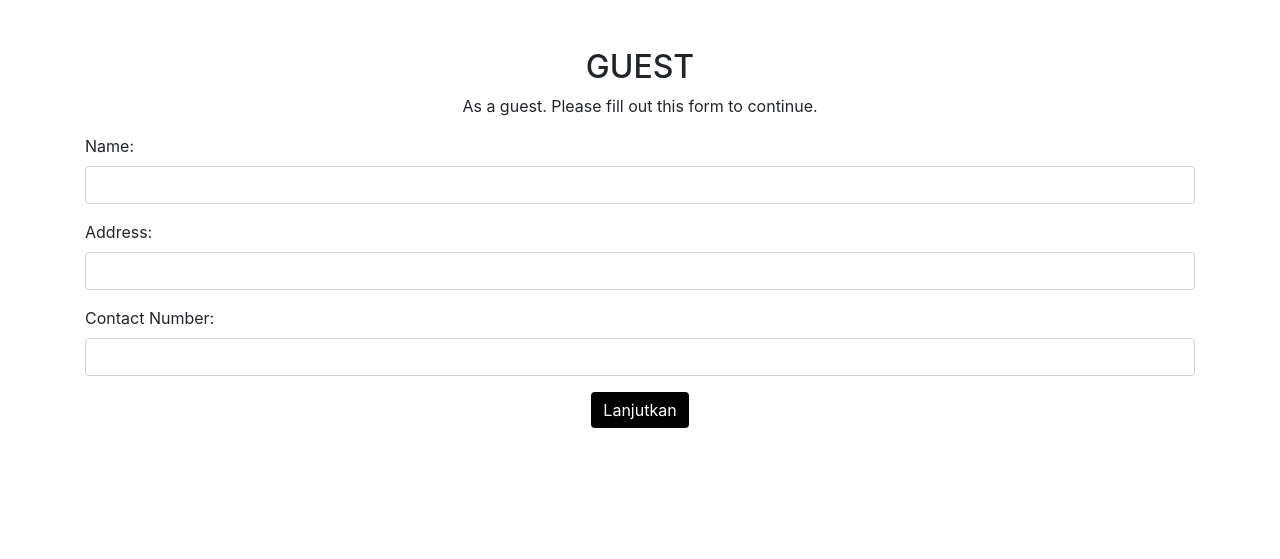
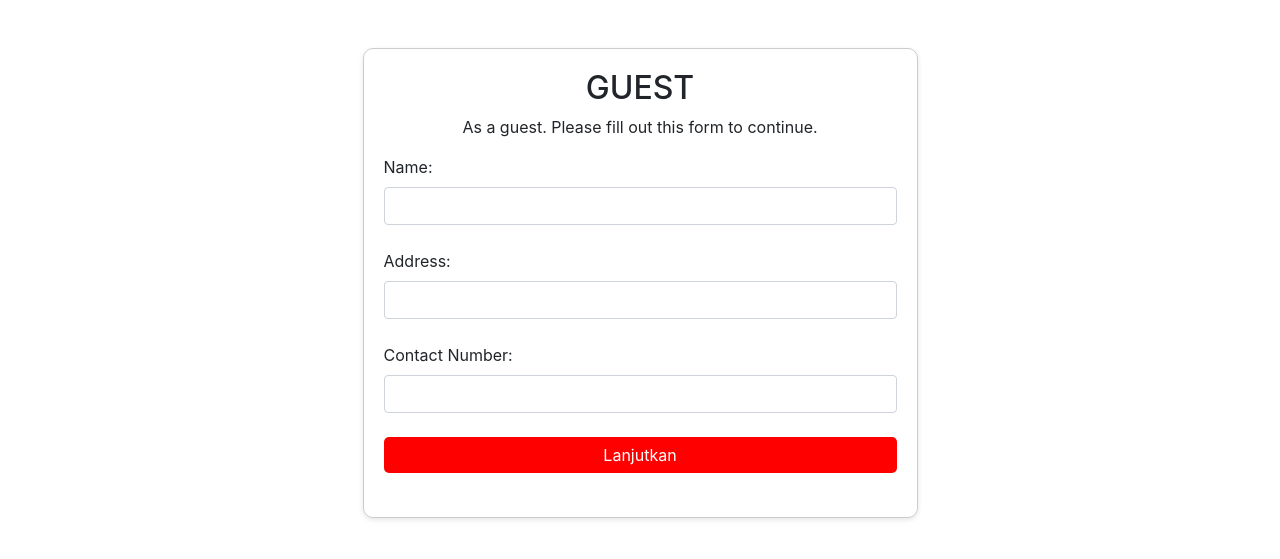
Before and after one commit to Amnecia/ProjectFinal_Kelompok1_EVGA, a Flask app: page /guest in a window 1280 px wide. Shown: the top 559 px of the page. Run offline with Flask 3, Linux system fonts and the light colour scheme; some libraries are stand-ins or nearby versions.

Commit message:
guest baru by fadiah

```diff
--- a/templates/guest.html
+++ b/templates/guest.html
@@ -6,19 +6,39 @@
     <!-- Menghubungkan dengan Bootstrap CSS -->
     <link href="https://maxcdn.bootstrapcdn.com/bootstrap/4.5.2/css/bootstrap.min.css" rel="stylesheet">
     <style>
-        .btn-black {
-            background-color: black;
+        .btn-red {
+            background-color: red;
             color: white;
             border: none;
+            border-radius: 5px; /* Menambahkan border radius */
+            width: 100%; /* Menjadikan tombol selebar elemen parent-nya */
         }
-        .btn-black:hover {
-            background-color: grey;
+        .btn-red:hover {
+            background-color: darkred;
             color: white;
+        }
+        .form-container {
+            border: 1px solid #ccc;
+            border-radius: 10px;
+            padding: 20px;
+            box-shadow: 0 2px 5px rgba(0, 0, 0, 0.1);
+            width: 50%; /* Ukuran lebar kotak dikurangi menjadi 50% dari container */
+            margin: 0 auto; /* Membuat kotak berada di tengah */
+        }
+        .form-group {
+            margin-bottom: 1.5rem; /* Menambahkan jarak bawah pada setiap grup form */
+        }
+        .text-center {
+            text-align: center;
+        }
+        .button-container {
+            text-align: right; /* Mengarahkan tombol ke kanan */
         }
     </style>
 </head>
 <body>
     <div class="container mt-5">
+        <div class="form-container">
             <div class="text-center">
                 <h2>GUEST</h2>
                 <p>As a guest. Please fill out this form to continue.</p>
@@ -36,10 +56,11 @@
                     <label for="contact_number">Contact Number:</label>
                     <input type="text" class="form-control" id="contact_number" name="contact_number" required>
                 </div>
-            <div class="text-center">
-                <button type="submit" class="btn btn-black">Lanjutkan</button>
+                <div class="form-group button-container">
+                    <button type="submit" class="btn btn-red">Lanjutkan</button>
                 </div>
             </form>
         </div>
+    </div>
 </body>
 </html>
```
Lines whose indentation alone changed are shown as unchanged.
